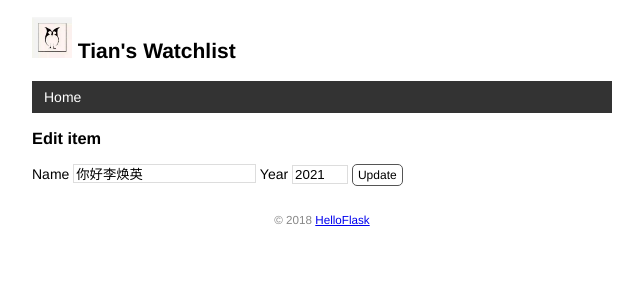
After one commit to Vickyfly/watchlist, a Flask app: page /movie/edit/1 in a window 1280 px wide. The commit adds this page. Shown: the top 300 px of the page, without its empty margins (318-961 px from the left). Run offline with Flask 2, Linux system fonts and the light colour scheme; data comes from the database, SQL or seed files in the repository; both versions use the stored data as it was after the commit.

Commit message:
create ,edit,and delete item by form

```diff
--- a/app.py
+++ b/app.py
@@ -1,46 +1,30 @@
-from flask import Flask,render_template
+from flask import Flask,render_template,request,url_for,redirect,flash
 from flask_sqlalchemy import SQLAlchemy
 import os
 import sys
 import click
+app = Flask(__name__)
 #数据库配置
 WIN=sys.platform.startswith('win')
 if WIN:
     prefix='sqlite:///'
 else:
     prefix = 'sqlite:////'
-app = Flask(__name__)
 #下面写入了一个 SQLALCHEMY_DATABASE_URI 变量来告诉 SQLAlchemy 数据库连接地址
 app.config['SQLALCHEMY_DATABASE_URI']=prefix+os.path.join(app.root_path,'data.db')
 #prefix数据库文件的绝对地址
 app.config['SQLALCHEMY_TRACK_MODIFICATIONS'] = False # 关闭对模型修改的监控
 # 在扩展类实例化前加载配置
 db = SQLAlchemy(app)
+class User(db.Model):
+    id=db.Column(db.Integer,primary_key=True)
+    name=db.Column(db.String(20))
+class Movie(db.Model):
+    id=db.Column(db.Integer,primary_key=True)
+    title=db.Column(db.String(60))
+    year=db.Column(db.String(4))
+
 @app.cli.command() # 注册为命令
-def forge():
-    """Generate fake data."""
-    db.create_all()
-    # 全局的两个变量移动到这个函数内
-    name = 'Tian Tian'
-    movies = [
-    {'title': 'My Neighbor Totoro', 'year': '1988'},
-    {'title': 'Dead Poets Society', 'year': '1989'},
-    {'title': 'A Perfect World', 'year': '1993'},
-    {'title': 'Leon', 'year': '1994'},
-    {'title': 'Mahjong', 'year': '1996'},
-    {'title': 'Swallowtail Butterfly', 'year': '1996'},
-    {'title': 'King of Comedy', 'year': '1999'},
-    {'title': 'Devils on the Doorstep', 'year': '1999'},
-    {'title': 'WALL-E', 'year': '2008'},
-    {'title': 'The Pork of Music', 'year': '2012'},
-    ]
-    user = User(name=name)
-    db.session.add(user)
-    for m in movies:
-        movie = Movie(title=m['title'], year=m['year'])
-        db.session.add(movie)
-    db.session.commit()
-    click.echo('Done.')
 @click.option('--drop', is_flag=True, help='Create after drop.')
 # 设置选项
 def initdb(drop):
@@ -52,37 +36,85 @@ def initdb(drop):
     db.create_all()
     click.echo('Initialized database.') # 输出提示信息
 
-@app.route('/')
+@app.cli.command()
+def forge():
+    """Generate fake data."""
+    db.create_all()
+    # 全局的两个变量移动到这个函数内
+    name = 'Tian'
+    movies = [
+        {'title': '你好李焕英', 'year': '2021'},
+        {'title': '唐人街探案3', 'year': '2021'},
+        {'title': '误杀2', 'year': '2021'},
+        {'title': '长津湖', 'year': '2022'},
+        {'title': 'Mah2jong', 'year': '1996'},
+        {'title': 'Swallowtail Butterfly', 'year': '1996'},
+        {'title': 'King of Comedy', 'year': '1999'},
+        {'title': 'Devils on the Doorstep', 'year': '1999'},
+        {'title': 'WALL-E', 'year': '2008'},
+        {'title': 'The Pork of Music', 'year': '2022'},
+    ]
+    user = User(name=name)
+    db.session.add(user)
+    for m in movies:
+        movie = Movie(title=m['title'], year=m['year'])
+        db.session.add(movie)
+    db.session.commit()
+    click.echo('Done.')
+
+
+
+
+
+@app.context_processor
+def inject_user():
+    user = User.query.first()
+    return dict(user=user)
+@app.errorhandler(404) # 传入要处理的错误代码
+def page_not_found(e): # 接受异常对象作为参数
+    return render_template('404.html'), 404 # 返回模板和状态码
+
+@app.route('/',methods=['GET','POST'])
 def index():
-    user = User.query.first()  # 读取用户记录
-    movies = Movie.query.all()  # 读取所有电影记录
-    return render_template('index.html', user=user, movies=movies)
+    if request.method=='POST':
+        title=request.form.get('title')
+        year=request.form.get('year')
+        if not title or not year or len(year)>4 or len(title)>60:
+            flash('Invalid input.')
+            return redirect(url_for('index'))
 
-@app.route('/user/<name>')
-def user_page(name):
-    return 'User: %s' % name
-
-# @app.route('/')
-# def hello():
-#     return '<h1>Hello Totoro!</h1><img src="http://helloflask.com/totoro.gif">'
-
-name = 'Tian Tian'
-movies = [
-{'title': 'My Neighbor Totoro', 'year': '1988'},
-{'title': 'Dead Poets Society', 'year': '1989'},
-{'title': 'A Perfect World', 'year': '1993'},
-{'title': 'Leon', 'year': '1994'},
-{'title': 'Mahjong', 'year': '1996'},
-{'title': 'Swallowtail Butterfly', 'year': '1996'},
-{'title': 'King of Comedy', 'year': '1999'},
-{'title': 'Devils on the Doorstep', 'year': '1999'},
-{'title': 'WALL-E', 'year': '2008'},
-{'title': 'The Pork of Music', 'year': '2012'},
-]
-class User(db.Model):
-    id=db.Column(db.Integer,primary_key=True)
-    name=db.Column(db.String(20))
-class Movie(db.Model):
-    id=db.Column(db.Integer,primary_key=True)
-    title=db.Column(db.String(60))
-    year=db.Column(db.String(4))
+        movie = Movie(title=title,year=year)
+        # 读取所有电影记录
+        db.session.add(movie)
+        db.session.commit()
+        flash('Item created.')
+        return redirect(url_for('index'))
+    user=User.query.first()
+    movies=Movie.query.all()
+    return render_template('index.html',user=user,movies=movies)
+# @app.route('/user/<name>')
+# def user_page(name):
+#     return 'User: %s' % name
+@app.route('/movie/edit/<int:movie_id>', methods=['GET', 'POST'])
+def edit(movie_id):
+    movie = Movie.query.get_or_404(movie_id)
+    if request.method == 'POST': # 处理编辑表单的提交请求
+        title = request.form['title']
+        year = request.form['year']
+        if not title or not year or len(year) > 4 or len(title)> 60:
+            flash('Invalid input.')
+            return redirect(url_for('edit', movie_id=movie_id))
+# 重定向回对应的编辑页面
+        movie.title = title # 更新标题
+        movie.year = year # 更新年份
+        db.session.commit() # 提交数据库会话
+        flash('Item updated.')
+        return redirect(url_for('index')) # 重定向回主页
+    return render_template('edit.html', movie=movie) # 传入被编辑的电影记录
+@app.route('/movie/delete/<int:movie_id>', methods=['POST']) #限定只接受 POST 请求
+def delete(movie_id):
+    movie = Movie.query.get_or_404(movie_id) # 获取电影记录
+    db.session.delete(movie) # 删除对应的记录
+    db.session.commit() # 提交数据库会话
+    flash('Item deleted.')
+    return redirect(url_for('index')) # 重定向回主页
--- a/static/style.css
+++ b/static/style.css
@@ -33,9 +33,83 @@ footer {
 .movie-list li:hover {
     background-color: #f8f9fa;
 }
+.float-right {
+    float: right;
+}
+.imdb {
+    font-size: 12px;
+    font-weight: bold;
+    color: black;
+    text-decoration: none;
+    background: #f5c518;
+    border-radius:5px;
+    padding: 3px 5px;
+}
 /* 龙猫图片 */
 .totoro {
     display: block;
     margin: 0 auto;
     height: 100px;
 }
+
+nav ul {
+    list-style-type: none;
+    margin: 0;
+    padding: 0;
+    overflow: hidden;
+    background-color: #333;
+}
+nav li {
+    float: left;
+}
+nav li a {
+    display: block;
+    color: white;
+    text-align: center;
+    padding: 8px 12px;
+    text-decoration: none;
+}
+nav li a:hover {
+    background-color: #111;
+}
+
+/* 覆盖某些浏览器对 input 元素定义的字体 */
+input[type=submit] {
+    font-family: inherit;
+}
+input[type=text] {
+    border: 1px solid #ddd;
+}
+input[name=year] {
+    width: 50px;
+}
+.btn {
+    font-size: 12px;
+    padding: 3px 5px;
+    text-decoration: none;
+    cursor: pointer;
+    background-color: white;
+    color: black;
+    border: 1px solid #555555;
+    border-radius: 5px;
+}
+.btn:hover {
+    text-decoration: none;
+    background-color: black;
+    color: white;
+    border: 1px solid black;
+}
+
+.alert {
+    position: relative;
+    padding: 7px;
+    margin: 7px 0;
+    border: 1px solid transparent;
+    color: #004085;
+    background-color: #cce5ff;
+    border-color: #b8daff;
+    border-radius: 5px;
+}
+.inline-form {
+    display: inline;
+}
--- /dev/null
+++ b/templates/base.html
@@ -0,0 +1,31 @@
+<!DOCTYPE html>
+<html lang="en">
+<head>
+    {% block head %}
+    <meta charset="UTF-8">
+    <meta name="viewport" content="width=device-width,initial-scale=1.0">
+    <title>{{ user.name }}'s watchlist</title>
+    <link rel="icon" href="{{ url_for('static', filename='favicon.ico') }} ">
+    <link rel="stylesheet" href="{{ url_for('static',filename='style.css') }}" type="text/css">
+    {% endblock %}
+</head>
+<body>
+<!-- 插入到页面标题上方 -->
+{% for message in get_flashed_messages() %}
+<div class="alert">{{ message }}</div>
+{% endfor %}
+<h2>
+ <img alt="Avatar" class="avatar" src="{{ url_for('static', filename='images/title.jpg') }}">
+    {{user.name}}'s Watchlist
+</h2>
+<nav>
+    <ul>
+        <li><a href="{{ url_for('index') }}">Home</a></li>
+</ul>
+</nav>
+{% block content %}{% endblock %}
+<footer>
+<small>&copy; 2018 <a href="http://helloflask.com/tutorial">HelloFlask</a></small>
+</footer>
+</body>
+</html>
--- /dev/null
+++ b/templates/edit.html
@@ -0,0 +1,9 @@
+{% extends 'base.html' %}
+{% block content %}
+<h3>Edit item</h3>
+<form method="post">
+Name <input type="text" name="title" autocomplete="off" required value="{{ movie.title }}">
+Year <input type="text" name="year" autocomplete="off" required value="{{ movie.year }}">
+<input class="btn" type="submit" name="submit" value="Update">
+</form>
+{% endblock %}
```
Also changed, not shown: templates/404.html (added, +11 -0 lines), templates/index.html (+17 -25 lines), data.db, static/images/avatar.jpg (added), 1 other file.
